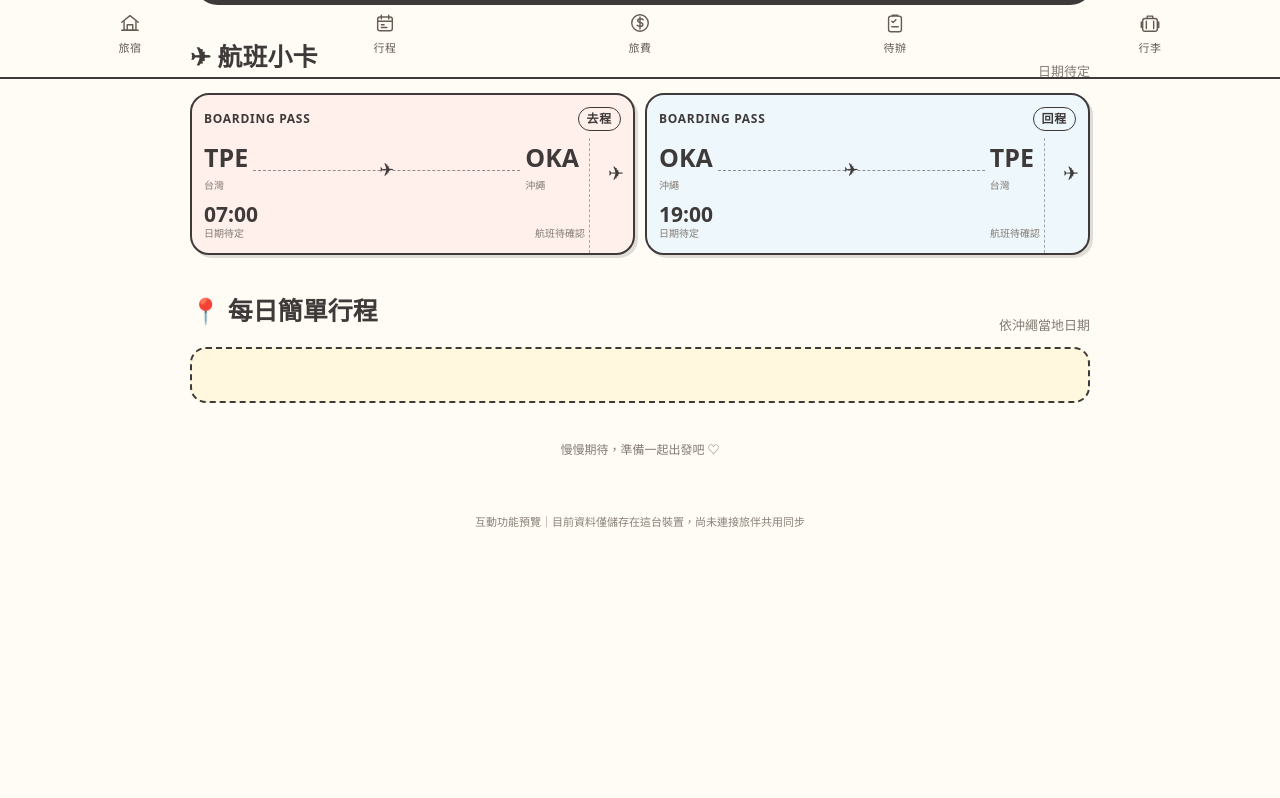
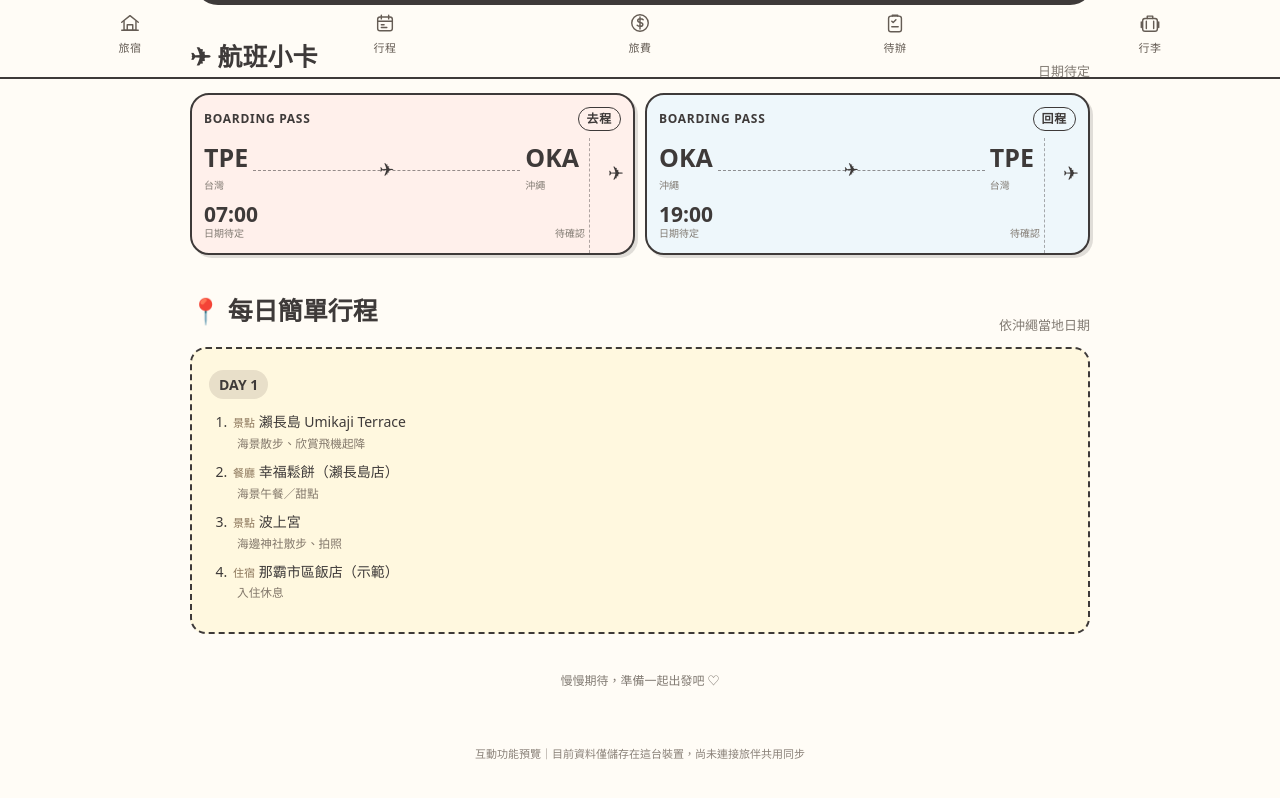
Before and after one commit to zx5319a-maker/okinawa-trip-2027, a plain HTML site: page index.html in a window 1280 px wide. Shown: the part 721-1519 px from the top of the page. Before the commit the page ends 1363 px from the top, so only its background shows below. Drawn offline with Linux system fonts and the light colour scheme; a web font is replaced by a local one.

Commit message:
Add files via upload

```diff
--- a/index.html
+++ b/index.html
@@ -720,6 +720,8 @@ function field(label,key,value,type='text',wide=false){
 function editButton(text,fn){return `<button class="edit-btn" type="button" onclick="${fn}">${text}</button>`;}
 function setupStayEditor(){
  const page=document.getElementById('page-stay');
+ // 取得旅宿頁的三張卡片：航班、住宿、租車／交通
+ const cards=page.querySelectorAll(':scope > .card');
  const tickets=page.querySelectorAll('.stay-ticket');
  ['outbound','inbound'].forEach((key,i)=>{
   const d=previewData.stay[key], ticket=tickets[i];
@@ -837,7 +839,7 @@ function addCheckButtons(){
  });
 }
 function updateHomeSummary(){
- const total=previewData.expenses.reduce((a,x)=>a+x.amount,0);
+ const total=previewData.expenses.reduce((a,x)=>a+Number(x.amount||Number(x.jpyAmount||0)*Number(x.exchangeRate||previewData.exchangeRate||0.22)),0);
  const date=previewData.stay.outbound.date;
  const stats=document.querySelectorAll('#page-home .home-stat b');
  if(stats[0])stats[0].textContent=date||'日期待定';
@@ -851,7 +853,21 @@ function updateHomeSummary(){
   flightCards[1].querySelector('.ticket-foot').innerHTML=`<span>${esc(previewData.stay.inbound.date)}</span><span>${esc(previewData.stay.inbound.flight)}</span>`;
  }
  const today=document.querySelector('#page-home .home-today');
- if(today){today.innerHTML=previewData.days.map((items,i)=>`<div class="home-day-summary"><b>DAY ${i+1}</b><ol>${items.map(x=>`<li><span class="summary-type">${esc(x.type||'行程')}</span> ${esc(x.name)}${x.note?`<small>${esc(x.note)}</small>`:''}</li>`).join('')||'<li>尚未安排</li>'}</ol></div>`).join('');}
+ if(today){
+  // 出發日期未設定時固定顯示 DAY 1；設定後依沖繩當地日期切換當天行程
+  const tripDate=String(previewData.stay.outbound.date||'').trim();
+  const validTripDate=/^\\d{4}-\\d{2}-\\d{2}$/.test(tripDate) && !Number.isNaN(Date.parse(tripDate+'T00:00:00+09:00'));
+  let dayIndex=0;
+  if(validTripDate){
+   const parts=new Intl.DateTimeFormat('en-CA',{timeZone:'Asia/Tokyo',year:'numeric',month:'2-digit',day:'2-digit'}).formatToParts(new Date());
+   const nowDate=parts.find(p=>p.type==='year').value+'-'+parts.find(p=>p.type==='month').value+'-'+parts.find(p=>p.type==='day').value;
+   const start=Date.parse(tripDate+'T00:00:00+09:00');
+   const current=Date.parse(nowDate+'T00:00:00+09:00');
+   dayIndex=Math.max(0,Math.min(previewData.days.length-1,Math.floor((current-start)/86400000)));
+  }
+  const items=previewData.days[dayIndex]||[];
+  today.innerHTML=`<div class="home-day-summary"><b>DAY ${dayIndex+1}</b><ol>${items.map(x=>`<li><span class="summary-type">${esc(x.type||'行程')}</span> ${esc(x.name)}${x.note?`<small>${esc(x.note)}</small>`:''}</li>`).join('')||'<li>尚未安排</li>'}</ol></div>`;
+ }
 }
 function addEditorHeadings(){
  document.querySelectorAll('.mockpage:not(#page-home) .sectionhead').forEach(h=>{
```
